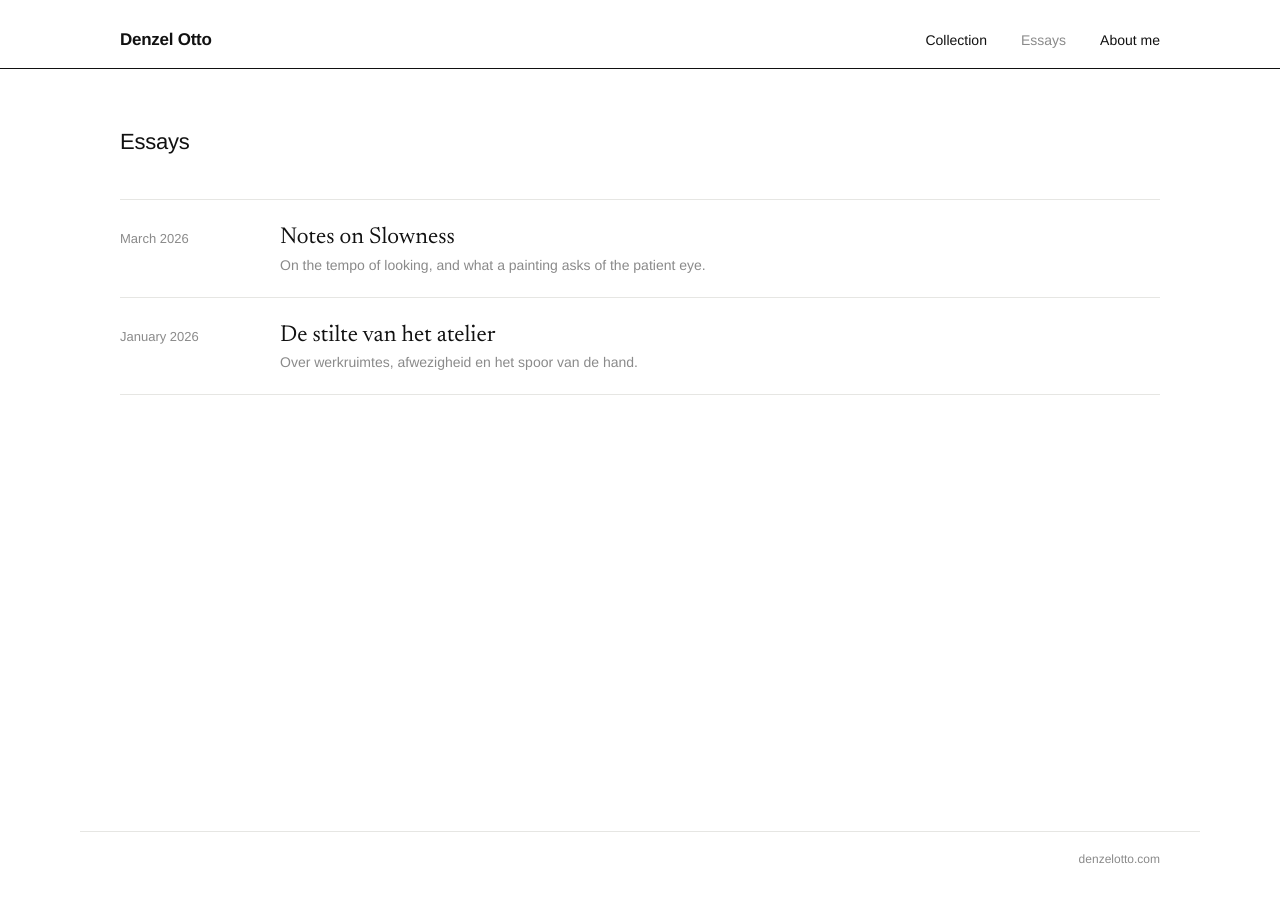
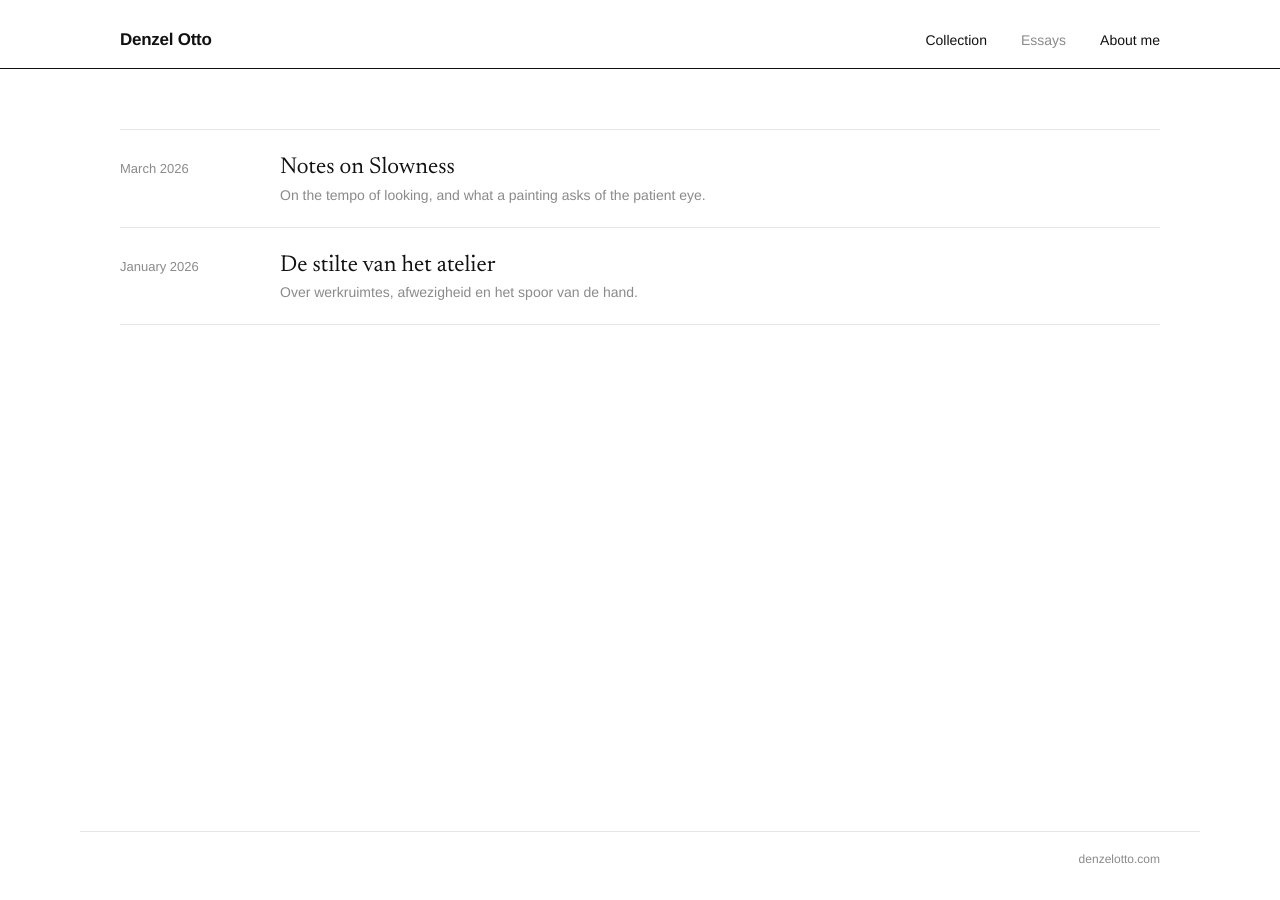
Before and after one commit to Denzelotto/denzelotto.com, a Jekyll site: the page built from essays/index.html, in a window 1280 px wide. Built offline with Jekyll 4.4.1, drawn with Linux system fonts in a browser that asks for light colours.

Commit message:
Remove page headings from Essays and Collection overview pages
Co-Authored-By: Claude Sonnet 4.6 <noreply@anthropic.com>

```diff
--- a/collection/index.html
+++ b/collection/index.html
@@ -3,14 +3,13 @@ layout: default
 title: Collection
 ---
 <div class="collection-overview">
-  <h2 class="page-heading">Collection</h2>
-  <div class="works-grid">
+<div class="works-grid">
     {% assign sorted_works = site.works | sort: "date" | reverse %}
     {% for work in sorted_works %}
       <a href="{{ work.url | relative_url }}" class="work-card">
         <div class="work-card-image">
           {% if work.image %}
-            {% assign first_image = work.image | split: "," | first %}
+            {% assign first_image = work.image | join: "," | split: "," | first %}
             <img src="{{ first_image | strip | relative_url }}" alt="{{ work.title }}">
           {% else %}
             <div class="work-card-placeholder"><span>artwork</span></div>
--- a/essays/index.html
+++ b/essays/index.html
@@ -3,8 +3,7 @@ layout: default
 title: Essays
 ---
 <div class="essays-overview">
-  <h2 class="page-heading">Essays</h2>
-  <div class="essays-list">
+<div class="essays-list">
     {% assign sorted_essays = site.essays | sort: "date" | reverse %}
     {% for essay in sorted_essays %}
       <a href="{{ essay.url | relative_url }}" class="essay-row">
```
